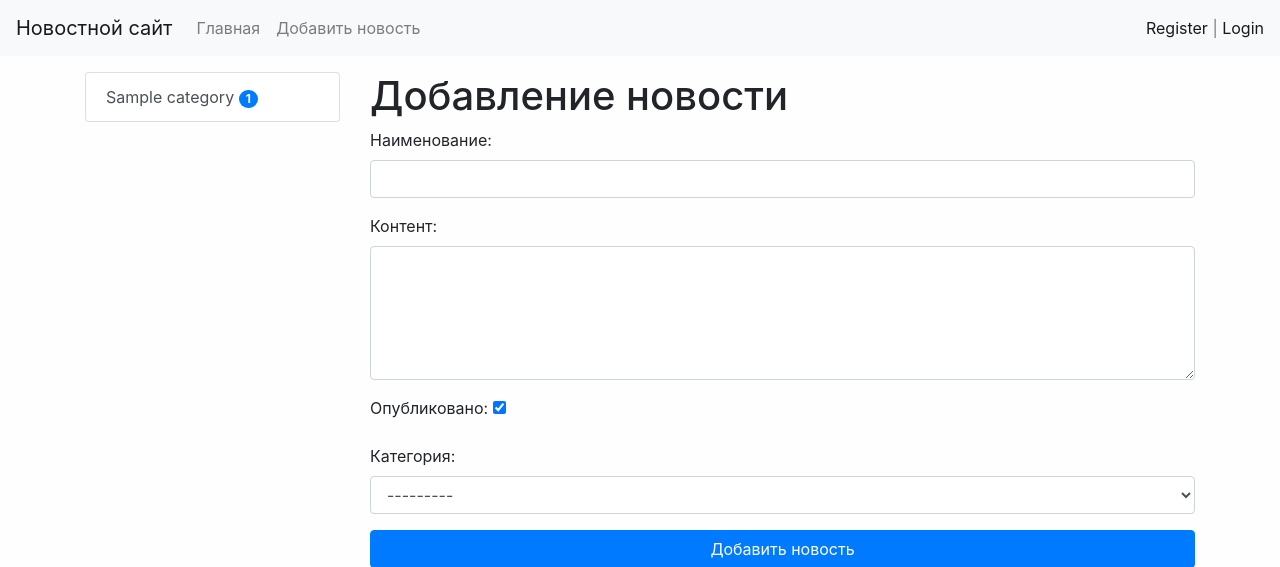
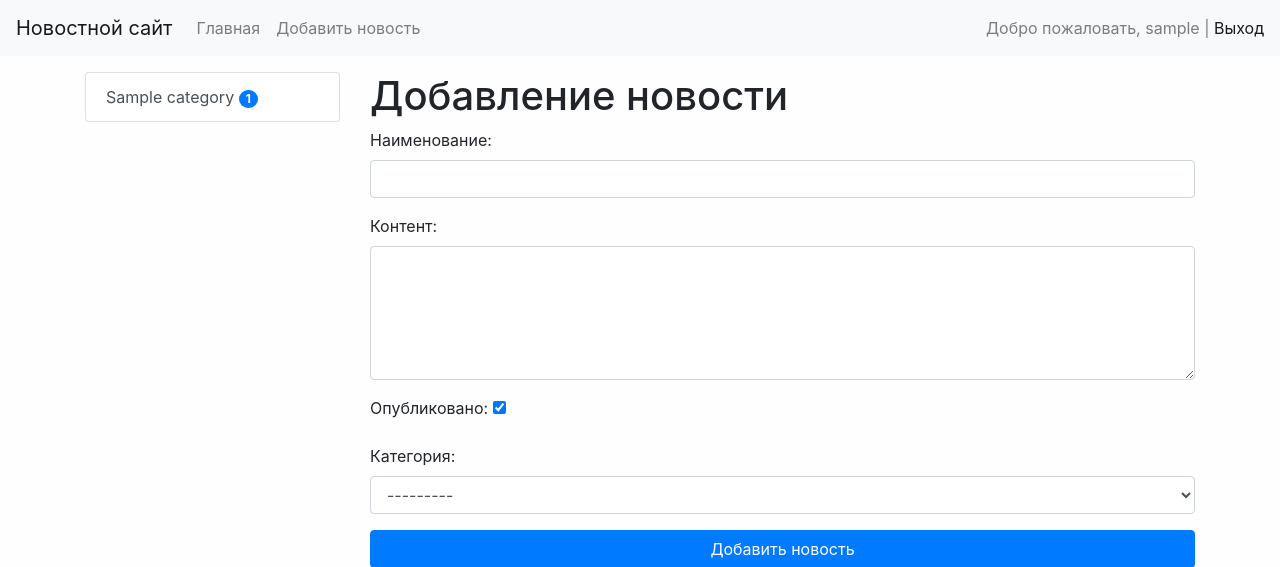
Before and after one commit to git-student2021/final_project, a Django app: page /news/add-news/ in a window 1280 px wide. Shown: the top 567 px of the page. Run offline with Django 4.2, Linux system fonts and the light colour scheme; a user stored in the database is signed in; tables that the repository leaves empty hold one stand-in row (values such as "Sample post"); some libraries are stand-ins or nearby versions.

Commit message:
updated _nav.html, views.py, urls.py(logout)

```diff
--- a/news_site/news/urls.py
+++ b/news_site/news/urls.py
@@ -1,10 +1,11 @@
 from django.urls import path
 
-from .views import    HomeNews, NewsByCategory, ViewNews, CreateNews, test, register, user_login
+from .views import    HomeNews, NewsByCategory, ViewNews, CreateNews, test, register, user_login, user_logout
 # index, get_category, view_news, add_news,
 urlpatterns = [
     path('register/', register, name='register'),
     path('login/', user_login, name='login'),
+    path('logout/', user_logout, name='logout'),
     path('test/', test, name='test'),
     # path('', index, name='home'),
     path('', HomeNews.as_view(), name='home'),
--- a/news_site/news/views.py
+++ b/news_site/news/views.py
@@ -40,6 +40,12 @@
     else:
         form = UserLoginForm()
     return render(request, 'news/login.html', {"form": form})
+
+
+def user_logout(request):
+    """выход пользователя"""
+    logout(request)
+    return redirect('login')
 
 
 def test(request):
--- a/news_site/templates/inc/_nav.html
+++ b/news_site/templates/inc/_nav.html
@@ -5,15 +5,21 @@
         <span class="navbar-toggler-icon"></span>
     </button>
 
-        <div class="collapse navbar-collapse">
+    <div class="collapse navbar-collapse" id="navbarSupportedContent">
         <ul class="navbar-nav mr-auto">
             <li class="nav-item"><a class="nav-link" href="{% url 'home' %}">Главная</a></li>
-                {% if request.user.is_authenticated %} {#нет доступа если Не авторизован#}
+            {% if request.user.is_authenticated %}
             <li class="nav-item"><a class="nav-link" href="{% url 'add_news' %}">Добавить новость</a></li>
             {% endif %}
         </ul>
+
         <span class="navbar-text">
+            {% if request.user.is_authenticated %}
+            Добро пожаловать, {{ user.username }} | <a href="{% url 'logout' %}">Выход</a>
+            {% else %}
             <a href="{% url 'register' %}">Register</a> | <a href="{% url 'login' %}">Login</a>
+            {% endif %}
         </span>
+
     </div>
 </nav>
```
Lines whose indentation alone changed are shown as unchanged.
